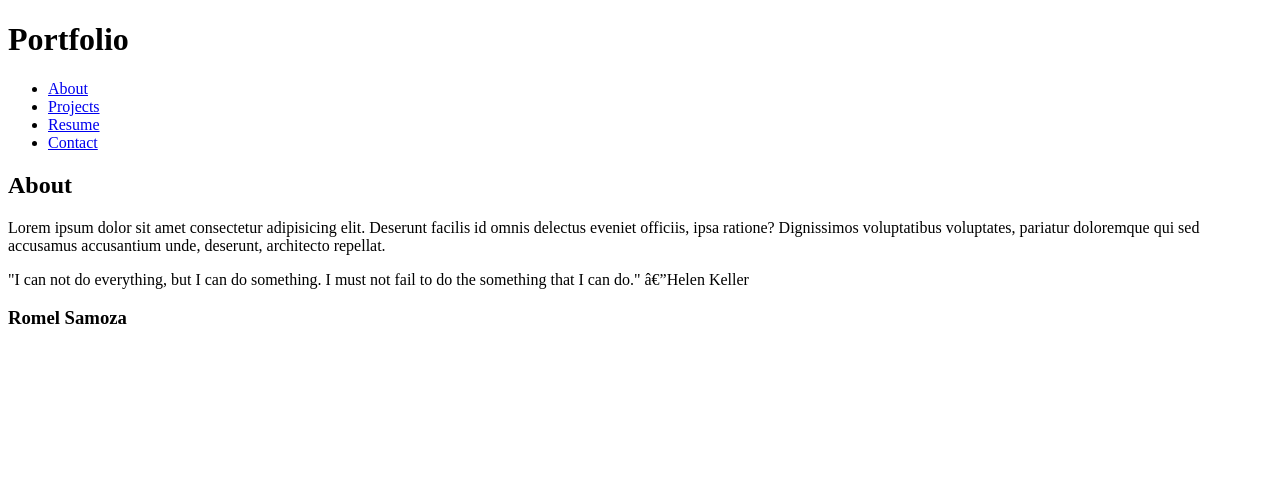
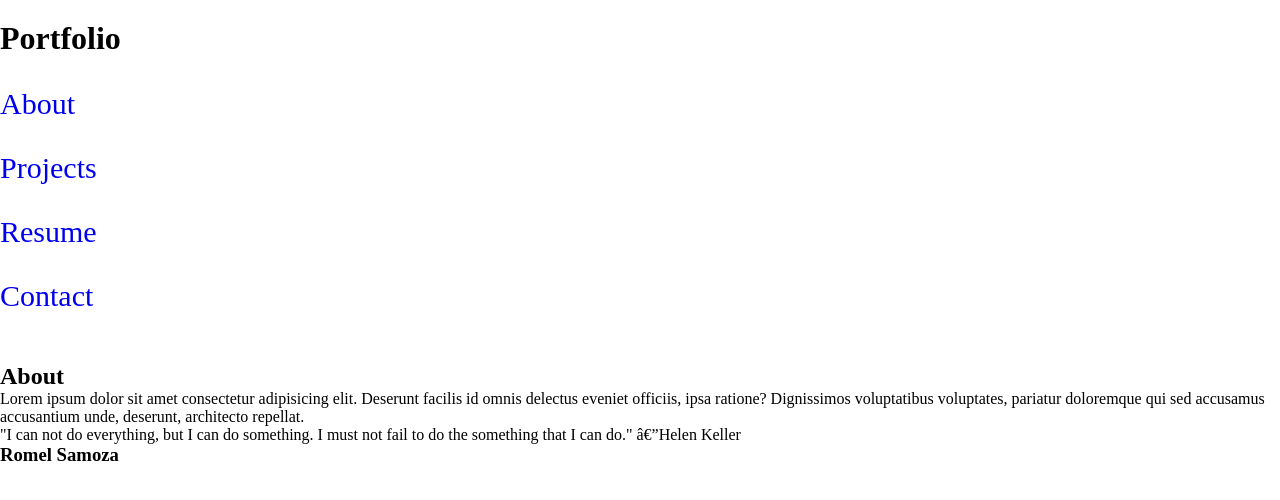
Before and after one commit to rsamoza/rs-portfolio, a plain HTML site: page index.html in a window 1280 px wide. Drawn offline with Linux system fonts and the light colour scheme.

Commit message:
More styles

```diff
--- a/assets/css/styles.css
+++ b/assets/css/styles.css
@@ -4,25 +4,21 @@
     box-sizing: border-box;
 }
 
-body {
-    background-image: url(./assets/images/pexels-manuel-geissinger-325229.jpg)
-}
+
 header {
     display: flex;
     padding: 20px 0px;
     flex-flow: column wrap;
     justify-items: flex-start;
-
+}
 }
 h1 {
     margin-bottom: 80px;
-    position: relative;
-    font-size: 50px;
+    font-size: 100px;
     align-self: flex-start;
     background: aquamarine;
     width: 100%;
     height: 8vw;
-
 
 }
 .navbar {
--- a/index.html
+++ b/index.html
@@ -2,8 +2,7 @@
 <html lang="en US">
     <head>
         <meta charset="UTF -8"/>
-        <meta name="viewport" content="width=device-width, initialscale=1.0" />
-        <link rel="stylesheet" href="./asset/css/style.css"/>
+        <link rel="stylesheet" href="./assets/css/styles.css"/>
         <title>
             Romel Samoza Portfolio
         </title>
@@ -11,7 +10,7 @@
     <body>
         <header>
             <h1> Portfolio </h1>
-            <nav>
+            <nav class="navbar">
                 <ul>
                     <li>
                         <a href="#about-me">About</a>
```
